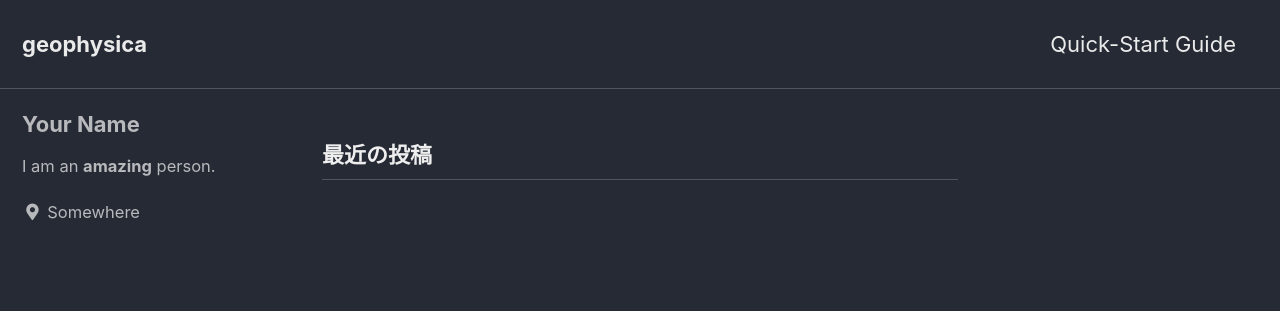
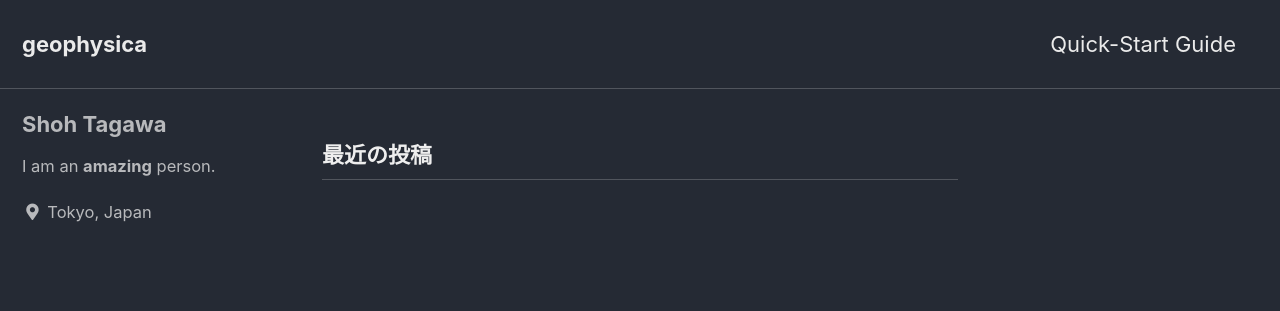
Before and after one commit to ShohTagawa/www, a Jekyll site: the page built from index.html, in a window 1280 px wide. Shown: the top 311 px of the page. Built offline with Jekyll 4.4.1, drawn with Linux system fonts in a browser that asks for light colours; cached includes are drawn as plain includes; the list of posts is cut into pages by our own code.

Commit message:
Update _config.yml

```diff
--- a/_config.yml
+++ b/_config.yml
@@ -95,10 +95,10 @@ analytics:
 
 # Site Author
 author:
-  name             : "Your Name"
+  name             : "Shoh Tagawa"
   avatar           : # path of avatar image, e.g. "/assets/images/bio-photo.jpg"
   bio              : "I am an **amazing** person."
-  location         : "Somewhere"
+  location         : "Tokyo, Japan"
   email            :
   links:
     - label: "Email"
```
